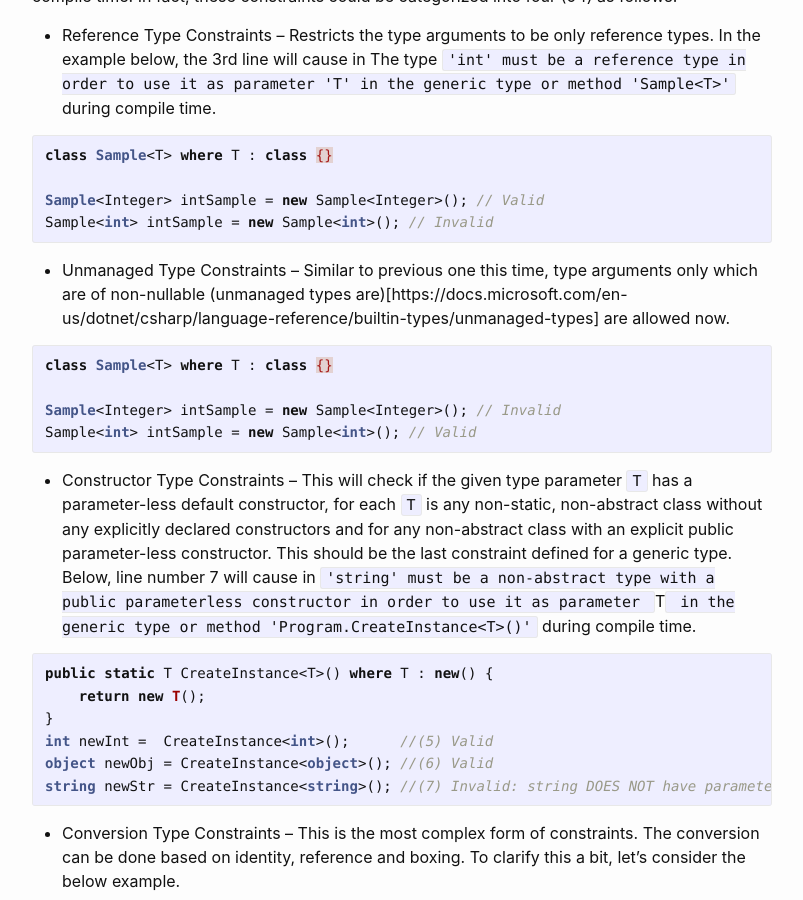
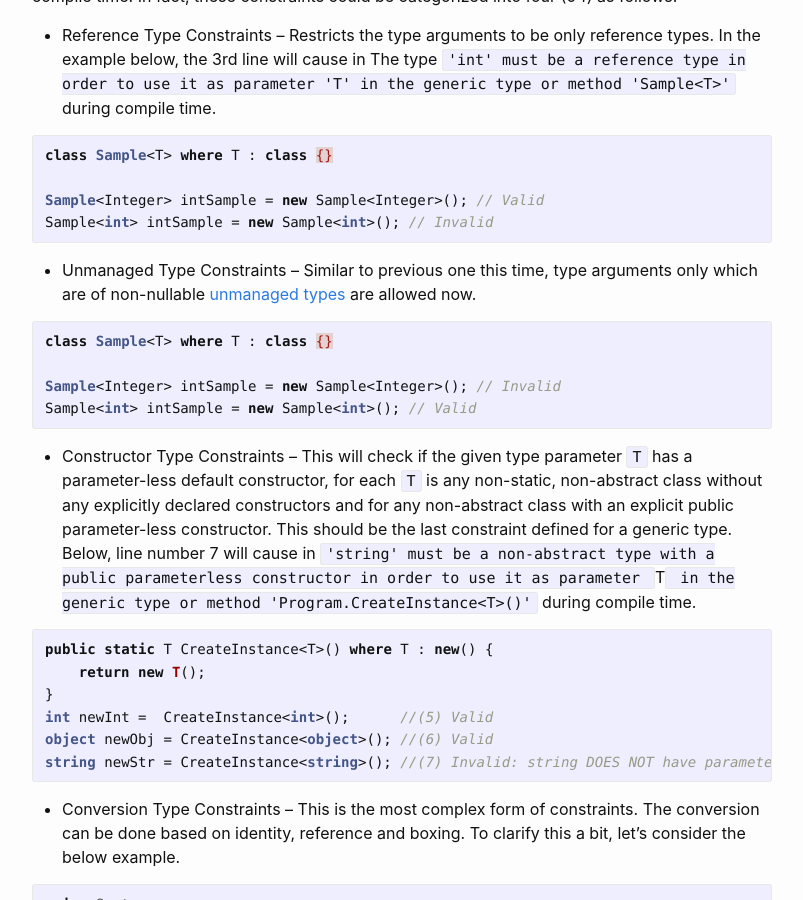
Before and after one commit to 000407/000407.github.io, a Jekyll site: the page built from _posts/techbits/2020-03-26-hash-3-generics.md, in a window 1280 px wide and 900 px high, scrolled down 3996 px. Shown: the whole window, without its empty margins (238-1041 px from the left). Built offline with Jekyll 4.4.1, drawn with Linux system fonts in a browser that asks for light colours; comment, search, counter and statistics services are not loaded.

Commit message:
Update 2020-03-26-hash-3-generics.md

````diff
--- a/_posts/techbits/2020-03-26-hash-3-generics.md
+++ b/_posts/techbits/2020-03-26-hash-3-generics.md
@@ -139,7 +139,7 @@ Sample<Integer> intSample = new Sample<Integer>(); // Valid
 Sample<int> intSample = new Sample<int>(); // Invalid
 ```
 
- - Unmanaged Type Constraints – Similar to previous one this time, type arguments only which are of non-nullable (unmanaged types are)[https://docs.microsoft.com/en-us/dotnet/csharp/language-reference/builtin-types/unmanaged-types] are allowed now.
+ - Unmanaged Type Constraints – Similar to previous one this time, type arguments only which are of non-nullable [unmanaged types](https://docs.microsoft.com/en-us/dotnet/csharp/language-reference/builtin-types/unmanaged-types) are allowed now.
 
 ```c#
 class Sample<T> where T : class {}
````
